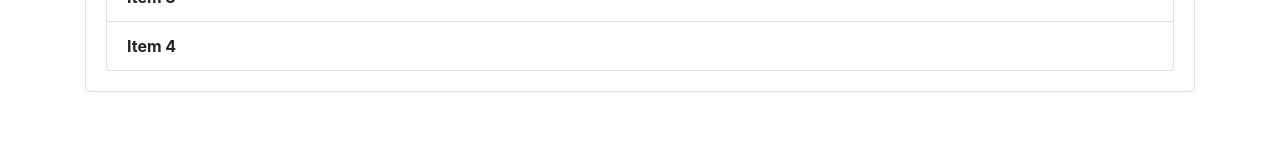
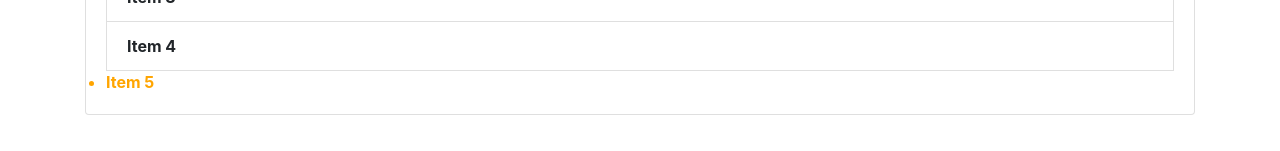
Before and after one commit to balajihack21/DOMmanipulation, a plain HTML site: page DOMHandon.html in a window 1280 px wide. Shown: the part 407-558 px from the top of the page. Drawn offline with nearby package versions, Linux system fonts and the light colour scheme.

Commit message:
update GetElementsByTagName

```diff
--- a/DOMHandon.html
+++ b/DOMHandon.html
@@ -29,6 +29,7 @@
       <li class="list-group-item">Item 2</li>
       <li class="list-group-item">Item 3</li>
       <li class="list-group-item">Item 4</li>
+      <li class="trywithtagname">Item 5</li>
     </ul>
    </div>
   </div>
@@ -45,6 +46,10 @@
       items[i].style="font-weight:bold;"
      }
      items[1].style="background-color:green"
+
+     //using Tag name
+    let tagitems=document.getElementsByTagName("li")
+    tagitems[4].style="color:orange;font-weight:bold;"
 </script>
 </body>
 </html>
```
